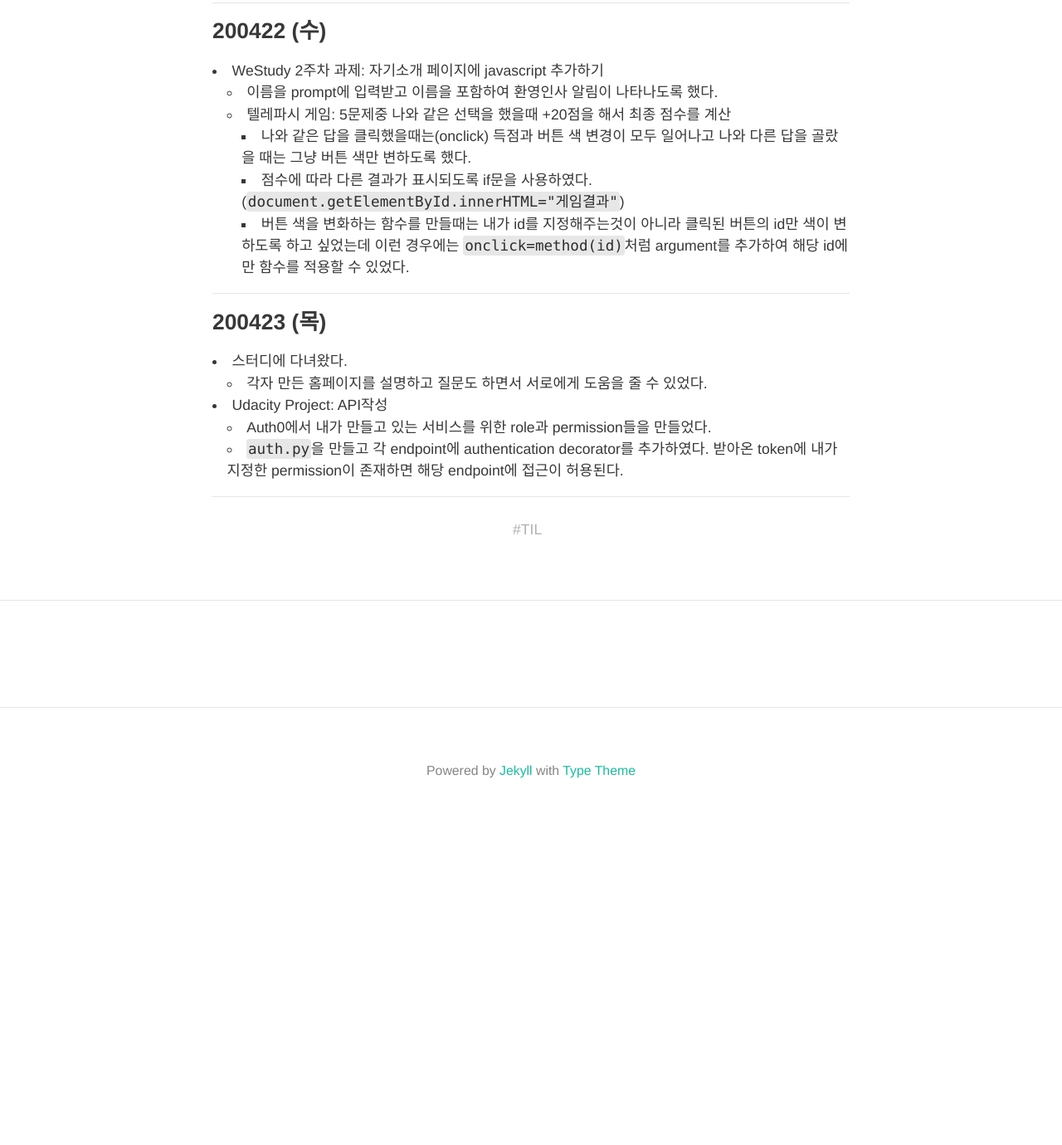
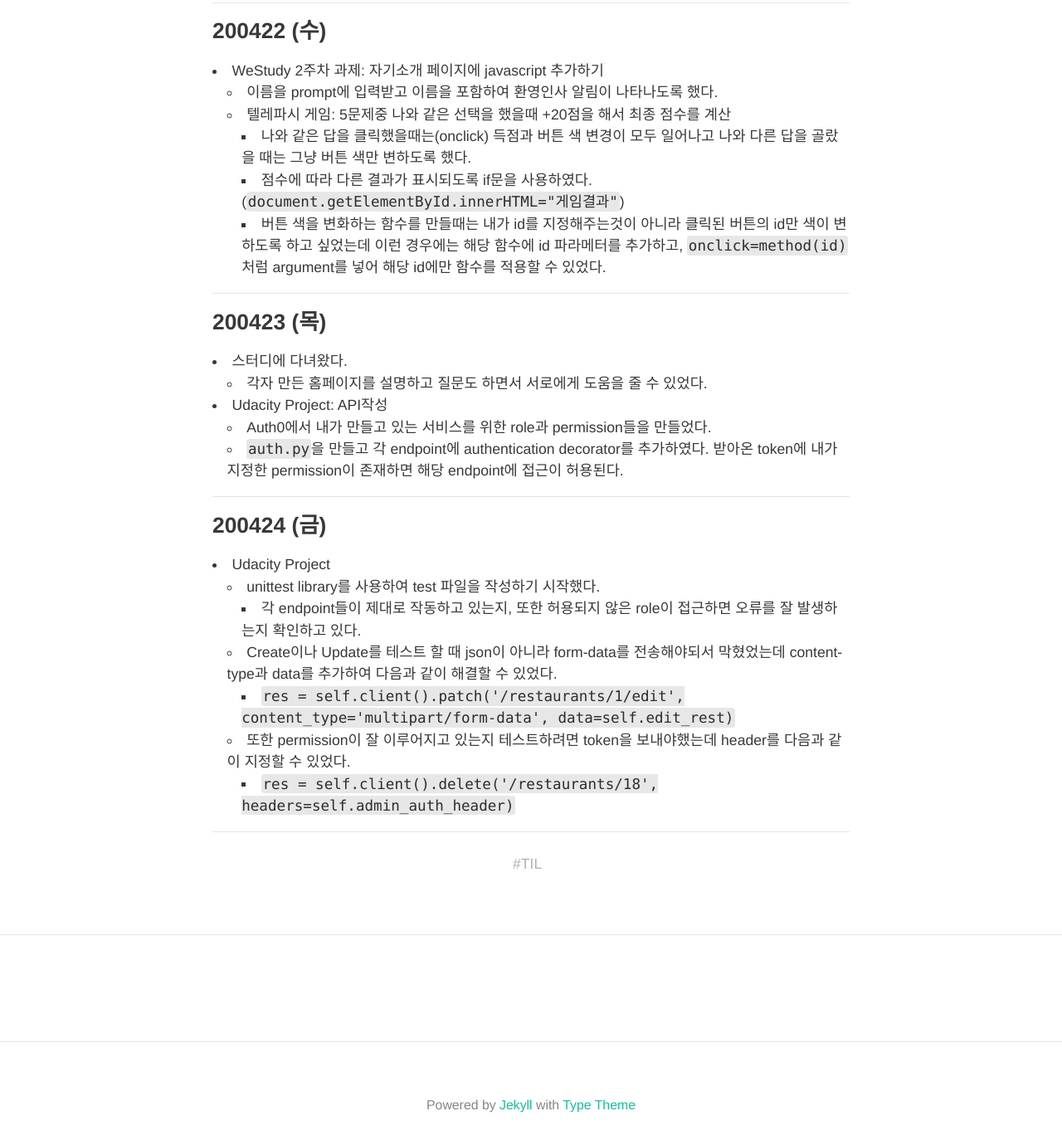
Before and after one commit to HyunlangBan/hyunlangban.github.io, a Jekyll site: the page built from _posts/TIL/2020-04-20-week-til.md, in a window 1280 px wide and 1400 px high, scrolled down 1091 px. Shown: the top 1380 px of the window at 83% size. Built offline with Jekyll 4.4.1, drawn with Linux system fonts in a browser that asks for light colours; nearby versions of some CDN libraries; some web fonts are replaced; comment, search, counter and statistics services are not loaded; before the commit the page ends 2096 px from its top, so only the background shows below that.

Commit message:
Add 200424 TIL

```diff
--- a/_posts/TIL/2020-04-20-week-til.md
+++ b/_posts/TIL/2020-04-20-week-til.md
@@ -35,7 +35,7 @@ title: 200420-200426 TIL
   - 텔레파시 게임: 5문제중 나와 같은 선택을 했을때 +20점을 해서 최종 점수를 계산
      - 나와 같은 답을 클릭했을때는(onclick) 득점과 버튼 색 변경이 모두 일어나고 나와 다른 답을 골랐을 때는 그냥 버튼 색만 변하도록 했다.
      - 점수에 따라 다른 결과가 표시되도록 if문을 사용하였다.(`document.getElementById.innerHTML="게임결과"`)
-     - 버튼 색을 변화하는 함수를 만들때는 내가 id를 지정해주는것이 아니라 클릭된 버튼의 id만 색이 변하도록 하고 싶었는데 이런 경우에는 `onclick=method(id)`처럼 argument를 추가하여 해당 id에만 함수를 적용할 수 있었다.
+     - 버튼 색을 변화하는 함수를 만들때는 내가 id를 지정해주는것이 아니라 클릭된 버튼의 id만 색이 변하도록 하고 싶었는데 이런 경우에는 해당 함수에 id 파라메터를 추가하고, `onclick=method(id)`처럼 argument를 넣어 해당 id에만 함수를 적용할 수 있었다.
 
 ---
 
@@ -47,3 +47,14 @@ title: 200420-200426 TIL
   - `auth.py`을 만들고 각 endpoint에 authentication decorator를 추가하였다. 받아온 token에 내가 지정한 permission이 존재하면 해당 endpoint에 접근이 허용된다.
 
 ---
+
+### 200424 (금)
+- Udacity Project
+  - unittest library를 사용하여 test 파일을 작성하기 시작했다.
+      - 각 endpoint들이 제대로 작동하고 있는지, 또한 허용되지 않은 role이 접근하면 오류를 잘 발생하는지 확인하고 있다.
+  - Create이나 Update를 테스트 할 때 json이 아니라 form-data를 전송해야되서 막혔었는데 content-type과 data를 추가하여 다음과 같이 해결할 수 있었다.
+      - `res = self.client().patch('/restaurants/1/edit', content_type='multipart/form-data', data=self.edit_rest)`
+  - 또한 permission이 잘 이루어지고 있는지 테스트하려면 token을 보내야했는데 header를 다음과 같이 지정할 수 있었다.
+      - `res = self.client().delete('/restaurants/18', headers=self.admin_auth_header)`
+
+---
```
